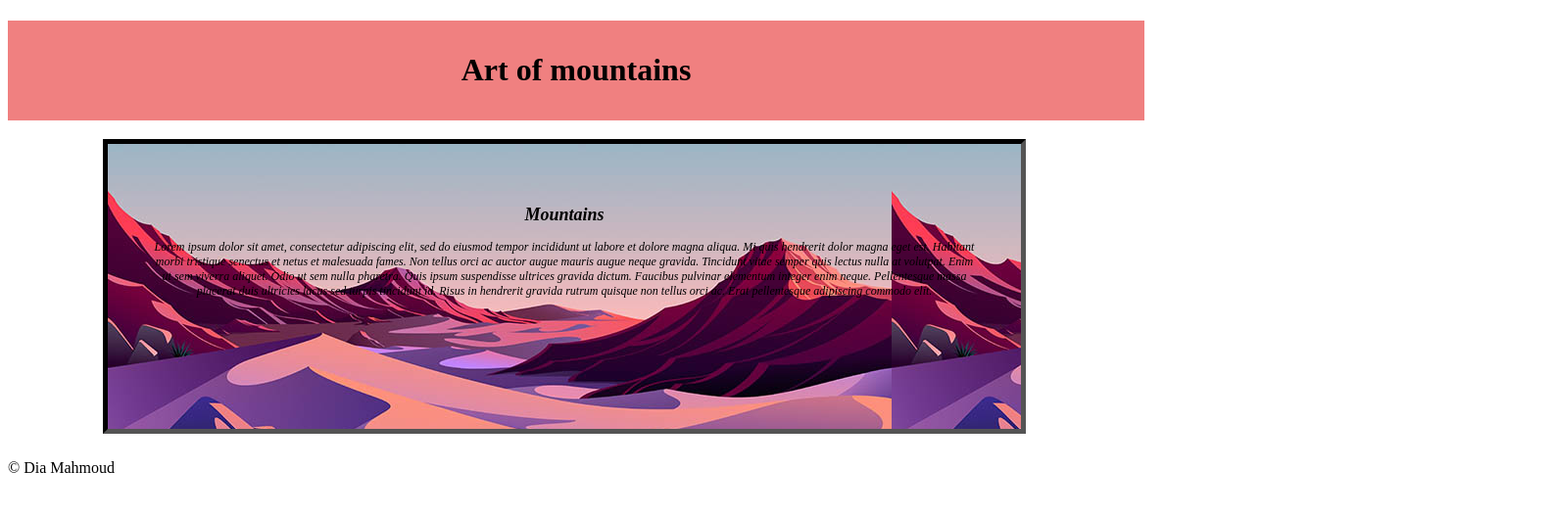
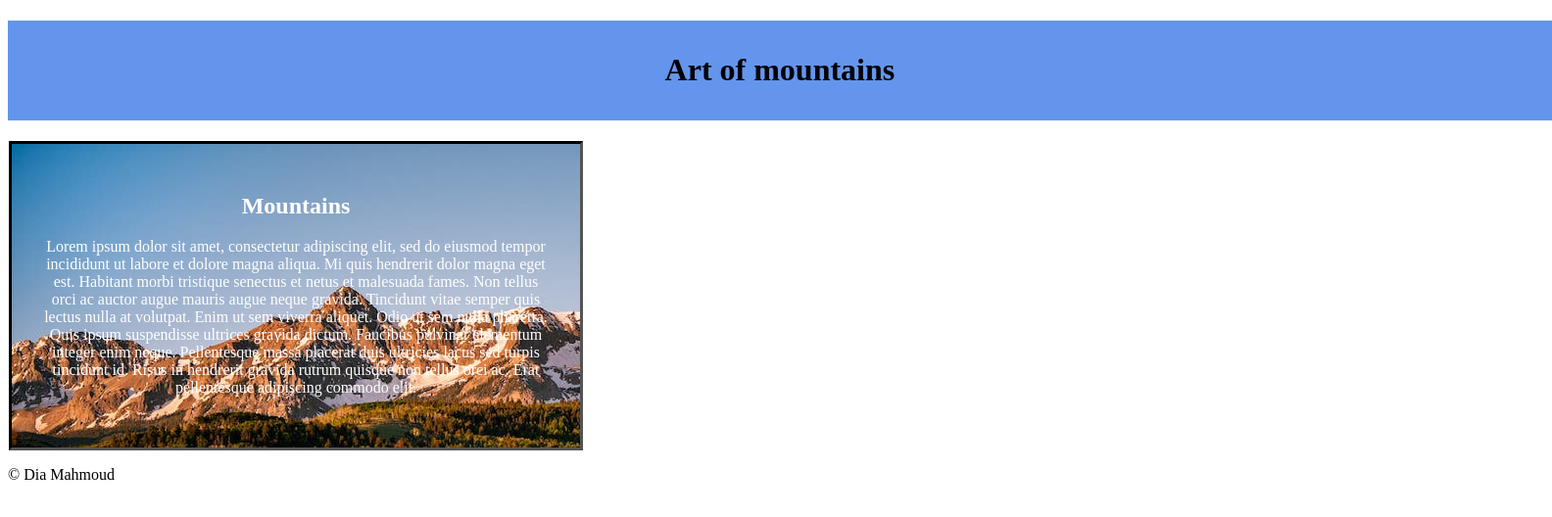
Before and after one commit to diamahmoud/basic-css, a plain HTML site: page index.html in a window 1280 px wide. Shown: the whole page at 98% size, 1584 px wide, since content can reach past the window. Drawn offline with Linux system fonts and the light colour scheme.

Commit message:
changes2

```diff
--- a/css/styles.css
+++ b/css/styles.css
@@ -1,29 +1,26 @@
 @charset "UTF-8";
 .my-class {
     color: black;
-    background-color: lightcoral;
-    border: 3px #C98B8C;
+    background-color: cornflowerblue;
     text-align: center;
     padding: 1.0em;
-    width: 29cm;
+    width: 40cm;
     height: 1cm;
-
 }
 .my-container {
-    background-image: url(../images/mountains.jpg);
-    border: 5px inset #000000;
-    height: 197px;
-    font-size: 12px;
-    padding-top: 47px;
-    padding-right: 47px;
-    padding-left: 47px;
-    padding-bottom: 47px;
+    background-image: url("../images/San-Juans.jpg");
+    border: 3px inset #000000;
+    height: 250px;
+    font-size: 16px;
+    padding-top: 30px;
+    padding-right: 30px;
+    padding-left: 30px;
+    padding-bottom: 30px;
     text-align: center;
-    width: 838px;
-    margin-top: -3px;
-    margin-left: 97px;
-    margin-bottom: 26px;
-    font-style: italic;
+    width: 520px;
+    margin-top: -1px;
+    margin-left: 1px;
+    color: #FFFFFF;
 }
 #footer {
   font-size: 1.0rem;
```
Also changed, not shown: images/San-Juans.jpg (added), images/bluemountains.jpg (added), images/mountains.jpg (deleted), images/space.jpg (deleted), images/wallpaper.jpg (deleted), 2 other files.
